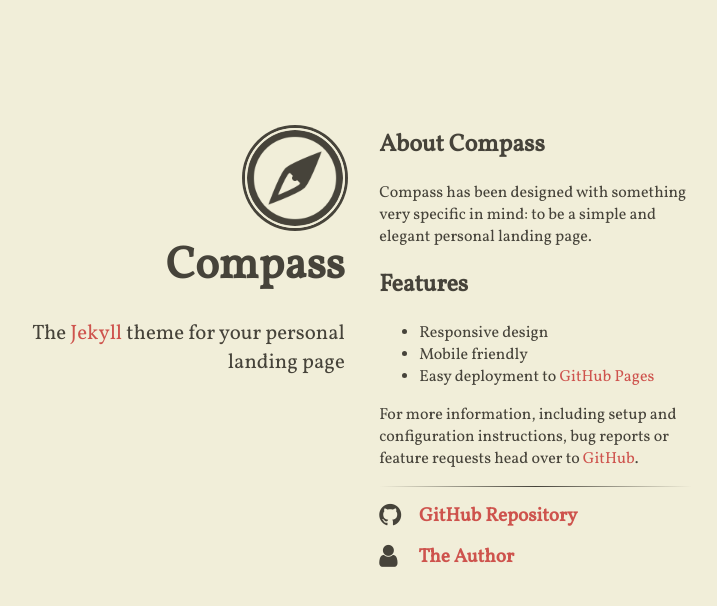
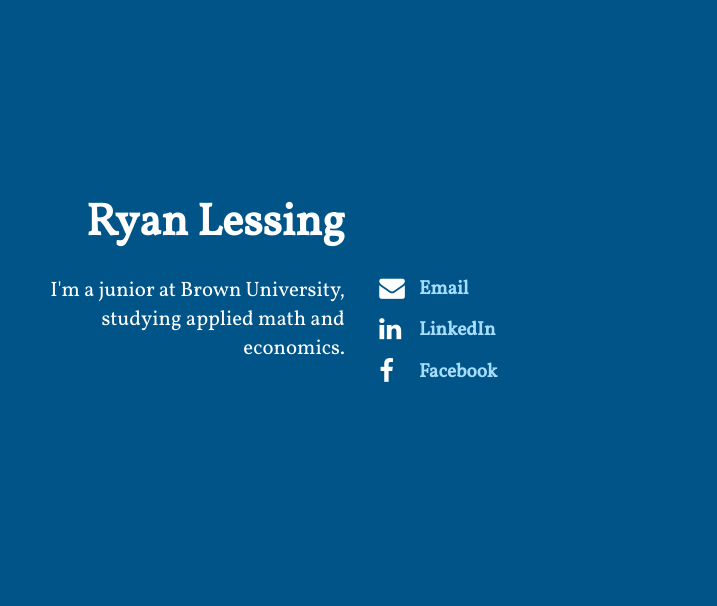
Before and after one commit to rlessing/rlessing.github.io, a Jekyll site: the page built from index.html, in a window 1280 px wide. Shown: the top 606 px of the page, without its empty margins (288-1005 px from the left). Built offline with Jekyll 4.4.1, drawn with Linux system fonts in a browser that asks for light colours; nearby versions of some CDN libraries.

Commit message:
Ready to go

```diff
--- a/_config.yml
+++ b/_config.yml
@@ -1,15 +1,15 @@
 # general configuration
-url: http://excentris.net
+url: http://ryanlessing.com
 baseurl: ''
 
 # compass configuration
 compass:
   # an avatar or logo (optional)
-  logo: "/images/compass.png"
+  logo: #"/images/compass.png"
   # author will appear under the avatar (optional)
-  author: "Compass"
+  author: "Ryan Lessing"
   # tagline will appear under the title (optional)
-  tagline: "The <a href='http://jekyllrb.com'>Jekyll</a> theme for your personal landing page"
+  tagline: #"I'm an undergraduate studying applied math and economics at<br> Brown University"
   # if include_content is true, the contents of the content.html include will be
   # added right above the generated item list, if present
   include_content: true
--- a/_includes/content.html
+++ b/_includes/content.html
@@ -1,24 +1,14 @@
-<h2>About Compass</h2>
-<p>Compass has been designed with something very specific in mind: to be a simple and elegant personal landing page.</p>
-
-<h2>Features</h2>
-<ul>
-  <li>Responsive design</li>
-  <li>Mobile friendly</li>
-  <li>Easy deployment to <a href="https://pages.github.com/">GitHub Pages</a></li>
-</ul>
-
-<p>For more information, including setup and configuration instructions, bug reports or feature requests head over to <a href="https://github.com/excentris/compass">GitHub</a>.</p>
-
-<hr />
-
 <ul class="fa-ul main-list">
   <li class="main-list-item">
-    <span class="fa fa-github fa-lg main-list-item-icon"></span>
-    <a href="https://github.com/excentris/compass">GitHub Repository</a>
+    <span class="fa fa-envelope fa-lg main-list-item-icon"></span>
+    <a href="mailto:contact@ryanlessing.com" target="_blank">Email</a>
   </li>
   <li class="main-list-item">
-    <span class="fa fa-user fa-lg main-list-item-icon"></span>
-    <a href="http://excentris.net">The Author</a>
+    <span class="fa fa-linkedin fa-lg main-list-item-icon"></span>
+    <a href="http://linkedin.com/in/ryanlessing" target="_blank">LinkedIn</a>
+  </li>
+  <li class="main-list-item">
+    <span class="fa fa-facebook fa-lg main-list-item-icon"></span>
+    <a href="http://facebook.com/ryanlessing" target="_blank">Facebook</a>
   </li>
 </ul>
--- a/_includes/head.html
+++ b/_includes/head.html
@@ -1,7 +1,7 @@
 <head>
   <meta http-equiv="content-type" content="text/html; charset=utf-8">
   <meta name="viewport" content="width=device-width, initial-scale=1.0">
-  <title>{{ site.compass.author }} &#8226; {{ site.compass.tagline | strip_html }}</title>
+  <title>{{ site.compass.author }}</title>
 
   <link rel="apple-touch-icon" href="{{ site.compass.logo }}"/>
   <link rel="shortcut icon" sizes="16x16 24x24 32x32 48x48 64x64" href="{{ site.url }}/favicon.ico" />
--- a/assets/main.scss
+++ b/assets/main.scss
@@ -1,9 +1,9 @@
 ---
 ---
 
-$text-color: #46433A;
-$anchor-text-color: #CE534D;
-$background-color: #F1EED9;
+$text-color: #FFFFFF; //#46433A;
+$anchor-text-color: #A6DDFF; //#CE534D;
+$background-color: #005488; //#F1EED9;
 
 body {
 	font-family: 'Vollkorn', serif;
@@ -45,7 +45,7 @@
 /* override the left margin added by font awesome for the main content list,
 since it must be aligned with the content */
 .fa-ul.main-list {
-	margin-left: 0;
+	margin-left: 10%;
 }
 
 /* list icons */
@@ -116,7 +116,7 @@
 	/* wrapper stays 480px wide past 480px wide and is kept centered */
 	.wrapper {
 		width: 480px;
-		margin: 10% auto 0 auto;
+		margin: 15% auto 0 auto;
 	}
 }
 
@@ -126,6 +126,10 @@
 	to accomodate both the header column and the content column */
 	.wrapper {
 		width: 680px;
+	}
+
+	.fa-ul.main-list {
+	margin-left: 0;
 	}
 
 	/* the header column stays left and has a dynamic width with all contents
@@ -145,6 +149,6 @@
 	main {
 		width: 46%;
 		margin-left: 54%;
-		padding: 0;
+		padding: 10% 0;
 	}
 }
--- a/index.html
+++ b/index.html
@@ -16,9 +16,11 @@
         {% if site.compass.tagline %}
         <div class="tagline-container"><p>{{ site.compass.tagline }}</p></div>
         {% endif %}
+        <div class="tagline-container"><p>I'm a junior at Brown University, studying applied math and economics.</p></div>
     </header>
     <main>
       {% if site.compass.include_content %}
+
       <div class="content">
         {% include content.html %}
       </div>
```
